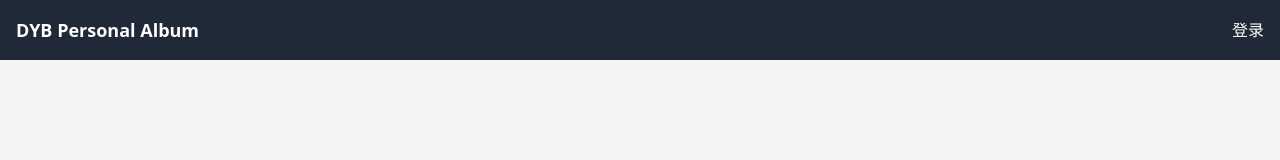
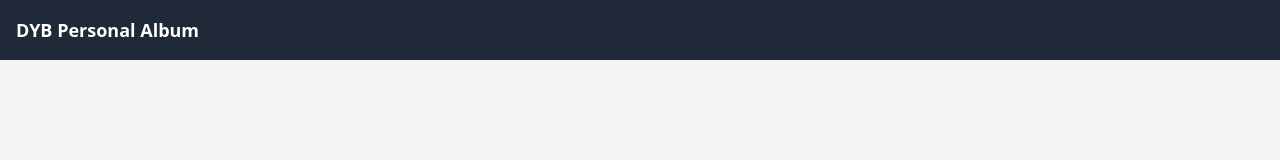
Before and after one commit to Pengliangzhang/private-bucket, a React (Create React App) app: page /login in a window 1280 px wide. Shown: the top 160 px of the page. Built offline with nearby package versions, Linux system fonts and the light colour scheme.

Commit message:
feat: login & header

```diff
--- a/src/components/header/Header.tsx
+++ b/src/components/header/Header.tsx
@@ -12,9 +12,16 @@ const Header: React.FC = () => {
     return !!token; // 返回 true/false 判断 token 是否存在
   };
 
+  // 检查用户是否为管理员
+  const isAdmin = () => {
+    const role = localStorage.getItem('role');
+    return role === "ROLE_ADMIN"; // 返回 true/false 判断角色是否为管理员
+  };
+
   const handleLogout = () => {
     // 用户登出，清除 token，并导航到登录页面
     localStorage.removeItem('token');
+    localStorage.removeItem('role'); // 清除角色信息
     navigate('/login');
   };
 
@@ -24,20 +31,29 @@ const Header: React.FC = () => {
         <div className="text-lg font-bold">
           <Link to="/home">DYB Personal Album</Link>
         </div>
+
+        {/* 仅在用户已认证时显示菜单切换按钮 */}
+        {isAuthenticated() && (
           <button className="sm:hidden block text-white" onClick={() => setShowMenu(!showMenu)}>
             {/* This button toggles the hamburger menu */}
             <svg className="w-6 h-6" fill="none" stroke="currentColor" viewBox="0 0 24 24" xmlns="http://www.w3.org/2000/svg">
               <path strokeLinecap="round" strokeLinejoin="round" strokeWidth="2" d="M4 6h16M4 12h16m-7 6h7"></path>
             </svg>
           </button>
+        )}
+
         <ul className={`sm:flex space-x-4 ${showMenu ? 'flex flex-col items-end' : 'hidden'} sm:block`}>
-          {isAuthenticated() ? (
+          {
+            isAuthenticated() ? (
               <>
+                {/* 如果用户是管理员，显示资源列表 */}
+                {isAdmin() && (
                   <li>
                     <Link to="/fileList" className="hover:text-gray-300">
                       资源列表
                     </Link>
                   </li>
+                )}
                 <li>
                   <Link to="/upload" className="hover:text-gray-300">
                     上传照片
@@ -49,17 +65,11 @@ const Header: React.FC = () => {
                   </button>
                 </li>
               </>
-          ) : (
-            <li>
-              <Link to="/login" className="hover:text-gray-300">
-                登录
-              </Link>
-            </li>
-          )}
+            ) : null
+          }
         </ul>
       </nav>
     </header>
-
   );
 };
 
--- a/src/pages/login/Login.tsx
+++ b/src/pages/login/Login.tsx
@@ -35,7 +35,8 @@ const Login: React.FC = () => {
       });
 
       if (response.data.message === "Success") {
-        localStorage.setItem('token', response.data.data);
+        localStorage.setItem('token', response.data?.data?.token);
+        localStorage.setItem('role', response.data?.data?.role);
         return navigate('/home');
       } else {
         setError('Invalid email or password');
```
Lines whose indentation alone changed are shown as unchanged.
